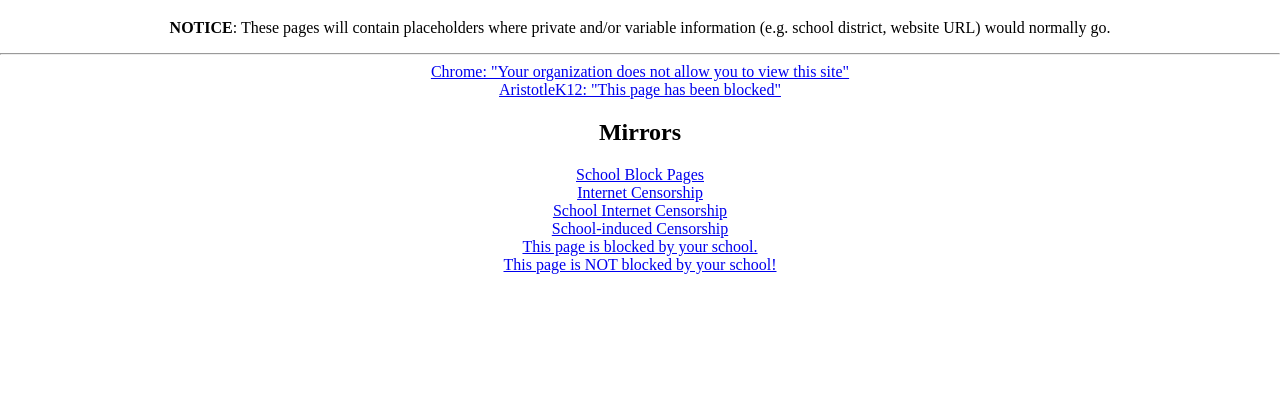
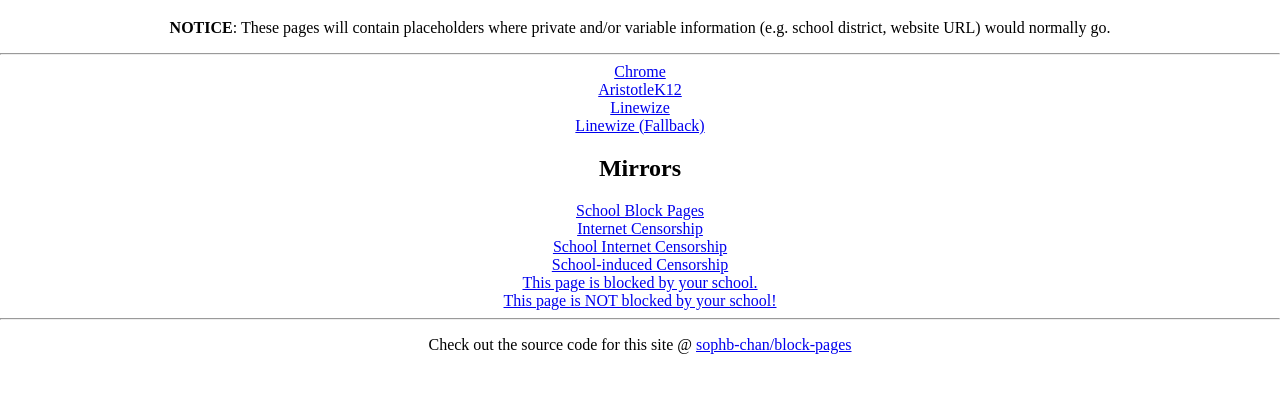
Before and after one commit to sophb-chan/block-pages, a plain HTML site: page src/index.html in a window 1280 px wide. Shown: the part 61-454 px from the top of the page. Drawn offline with Linux system fonts and the light colour scheme.

Commit message:
Update mirror links and separate stylesheet and JavaScript from home page

```diff
--- a/src/index.html
+++ b/src/index.html
@@ -5,6 +5,7 @@
 	<meta charset="UTF-8">
 	<meta name="viewport" content="width=device-width, initial-scale=1.0">
 	<title>Block Pages</title>
+	<link rel="stylesheet" href="style.css">
 </head>
 
 <body>
@@ -14,11 +15,16 @@
 		These pages will contain placeholders where private and/or variable information
 		(e.g. school district, website URL) would normally go.
 	</p>
+
 	<hr>
+
 	<div class="block-pages">
-		<a href="/chrome">Chrome: "Your organization does not allow you to view this site"</a>
-		<a href="/aristotleK12">AristotleK12: "This page has been blocked"</a>
+		<a href="/chrome">Chrome</a>
+		<a href="/aristotleK12">AristotleK12</a>
+		<a href="/linewize">Linewize</a>
+		<a href="/linewize-fallback">Linewize (Fallback)</a>
 	</div>
+
 	<h2>Mirrors</h2>
 	<div class="mirror-list">
 		<a href="https://school-block-pages.vercel.app">School Block Pages</a>
@@ -30,30 +36,9 @@
 			school!</a>
 	</div>
 
-	<style>
-		html,
-		body {
-			margin: 0;
-		}
-
-		body {
-			text-align: center;
-		}
-
-		.block-pages,
-		.mirror-list {
-			display: flex;
-			flex-direction: column;
-		}
-	</style>
-	<script>
-		const mirrors = document.querySelectorAll('.mirror-list a[href]');
-
-		for (const mirrorLink of mirrors) {
-			if (new URL(mirrorLink.href).hostname === location.hostname)
-				mirrorLink.textContent += ' (You are here!)';
-		}
-	</script>
+	<hr>
+	<p>Check out the source code for this site @ <a href="https://github.com/sophb-chan/block-pages">sophb-chan/block-pages</a></p>
+	<script src="script.js"></script>
 </body>
 
 </html>
--- /dev/null
+++ b/src/script.js
@@ -0,0 +1,6 @@
+const mirrors = document.querySelectorAll('.mirror-list a[href]');
+
+for (const mirrorLink of mirrors) {
+	if (new URL(mirrorLink.href).hostname === location.hostname)
+		mirrorLink.textContent += ' (You are here!)';
+}
--- a/src/style.css
+++ b/src/style.css
@@ -0,0 +1,14 @@
+html,
+body {
+	margin: 0;
+}
+
+body {
+	text-align: center;
+}
+
+.block-pages,
+.mirror-list {
+	display: flex;
+	flex-direction: column;
+}
```
